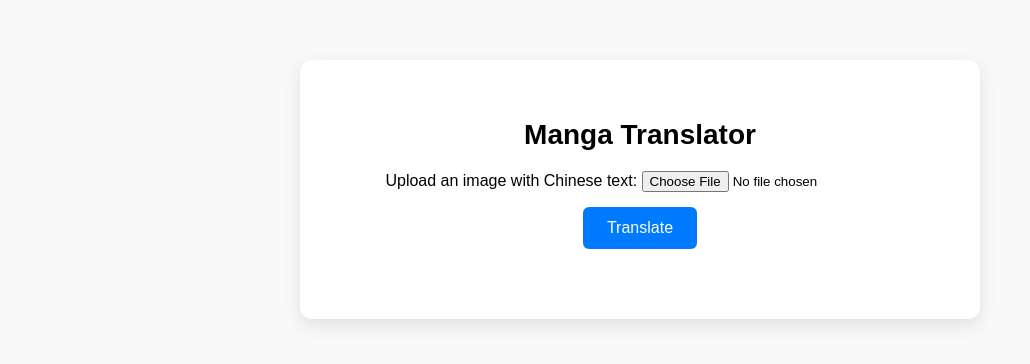
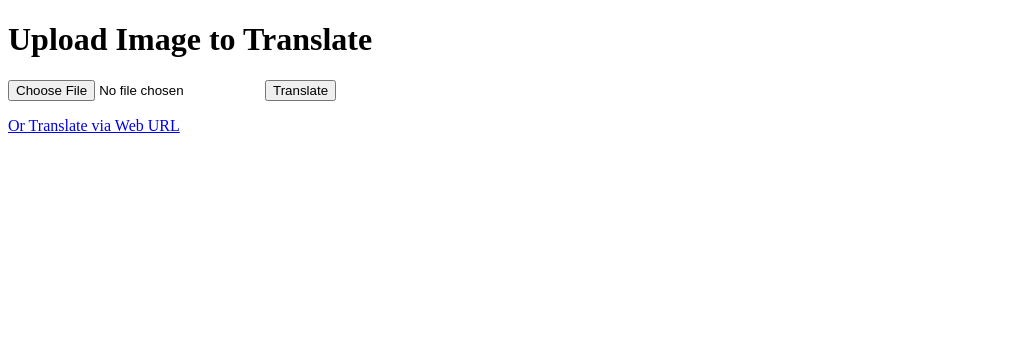
Before and after one commit to fanforever441/manga-translator-app, a Flask app: page / in a window 1280 px wide. Shown: the top 364 px of the page, without its empty margins (0-1030 px from the left). Run offline with Flask 3, Linux system fonts and the light colour scheme.

Commit message:
Update index.html

```diff
--- a/templates/index.html
+++ b/templates/index.html
@@ -1,26 +1,18 @@
 <!DOCTYPE html>
-<html lang="en">
+<html>
 <head>
-  <meta charset="UTF-8">
-  <title>Manga Translator</title>
-  <link rel="stylesheet" href="{{ url_for('static', filename='style.css') }}">
+  <title>Image Translator</title>
 </head>
 <body>
-  <div class="container">
-    <h1>Manga Translator</h1>
-    <form method="POST" enctype="multipart/form-data">
-      <label for="image">Upload an image with Chinese text:</label>
-      <input type="file" name="image" accept="image/*" required>
-      <button type="submit">Translate</button>
-    </form>
-
-    {% if output_image %}
-    <div class="result">
-      <h2>Translated Image:</h2>
-      <img src="{{ url_for('translated_image', filename=output_image) }}" alt="Translated Image">
-      <a href="{{ url_for('translated_image', filename=output_image) }}" download>Download Image</a>
-    </div>
-    {% endif %}
-  </div>
+  <h1>Upload Image to Translate</h1>
+  <form method="POST" enctype="multipart/form-data">
+    <input type="file" name="image">
+    <input type="submit" value="Translate">
+  </form>
+  {% if output_image %}
+    <h2>Translated Image:</h2>
+    <img src="/translated/{{ output_image }}" width="400">
+  {% endif %}
+  <p><a href="/translate_url">Or Translate via Web URL</a></p>
 </body>
 </html>
```
